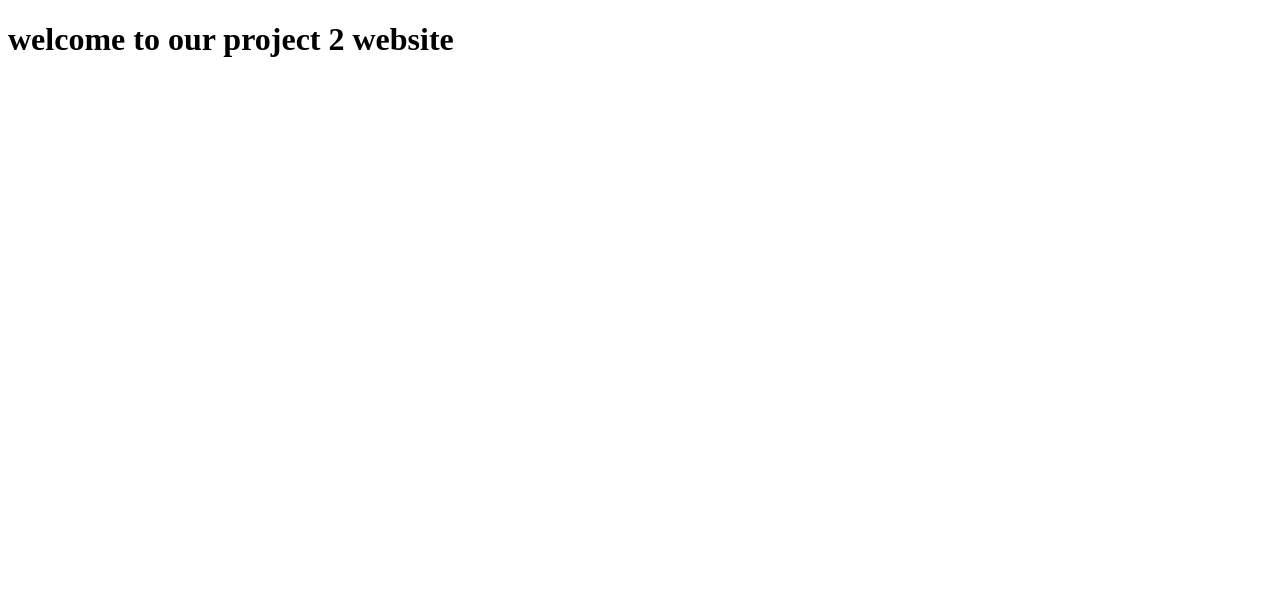
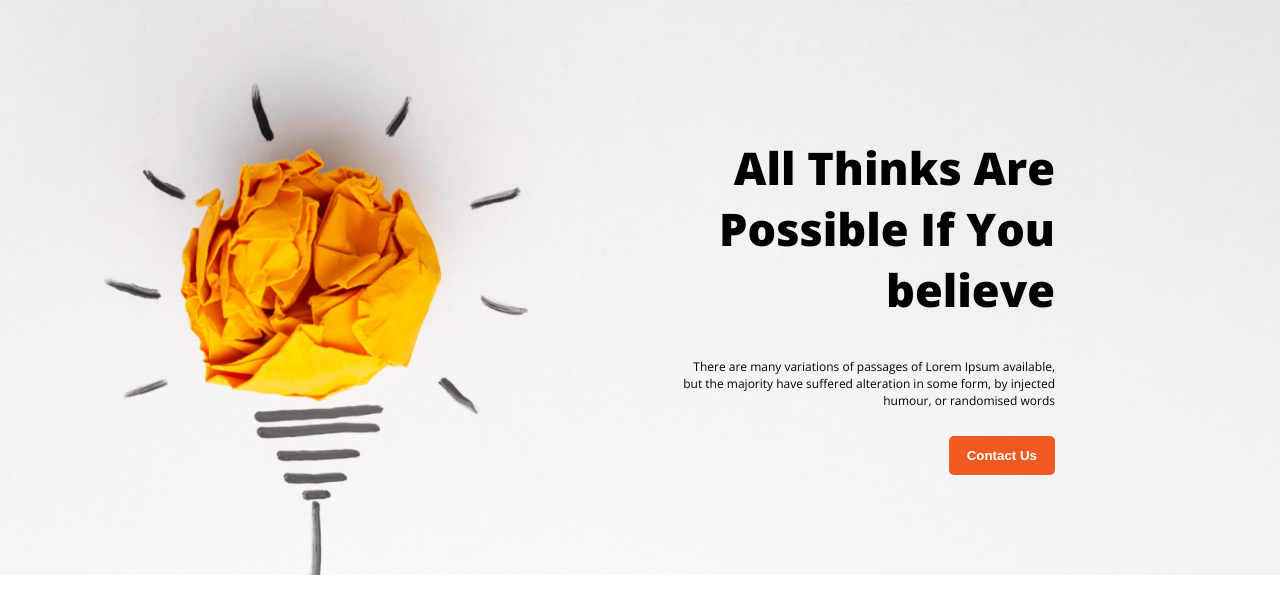
Before and after one commit to Aslam-Hosen/project-2, a plain HTML site: page index.html in a window 1280 px wide. Drawn offline with nearby package versions, Linux system fonts and the light colour scheme.

Commit message:
commit banner section

```diff
--- a/index.html
+++ b/index.html
@@ -3,9 +3,46 @@
 <head>
     <meta charset="UTF-8">
     <meta name="viewport" content="width=device-width, initial-scale=1.0">
+
+    <!-- CSS link -->
+    <link rel="stylesheet" href="style.css">
+    <!-- google font link -->
+    <style>
+        @import url('https://fonts.googleapis.com/css2?family=Open+Sans:ital,wght@0,300..800;1,300..800&display=swap');
+    </style>
+    <!-- Website title -->
     <title>project-2</title>
+
 </head>
 <body>
-       <h1>welcome to our project 2 website</h1>
+
+    <header>
+
+        <!-- Banner section -->
+
+         <section class="banner">
+            <!-- important -->
+            <div></div>
+            <!-- important -->
+
+            </div>
+               <div class="banner-content">
+                   <h1>All Thinks Are Possible If You believe</h1>
+                   <p>There are many variations of passages of Lorem Ipsum
+                    available, but the majority have suffered alteration in some
+                    form, by injected humour, or randomised words</p>
+                    <button class="banner-btn">Contact Us</button>
+               </div>
+         </section>
+    </header>
+
+    <main>
+
+    </main>
+
+    <footer>
+
+    </footer>
+
 </body>
 </html>
--- a/style.css
+++ b/style.css
@@ -0,0 +1,41 @@
+body{
+    font-family: "Open Sans", system-ui;
+    padding: 0;
+    margin: 0;
+}
+
+/* Banner section */
+
+.banner{
+    background-image: url('images/banner/banner1.png');
+    background-repeat: no-repeat;
+    background-size: cover;
+    display: flex;
+    justify-content: space-around;
+    background-position: center;
+}
+
+.banner-content {
+    width: 380px;
+    text-align: right;
+    padding: 100px 0px;
+}
+
+.banner-content h1 {
+    font-weight: 800;
+    font-size: 45px;
+}
+
+.banner-content p {
+    font-size: 12px;
+}
+
+.banner-content button {
+    background: #F15B22;
+    color: white;
+    font-weight: bold;
+    padding: 12px 18px;
+    border: none;
+    border-radius: 5px;
+    margin-top: 15px;
+}
```
